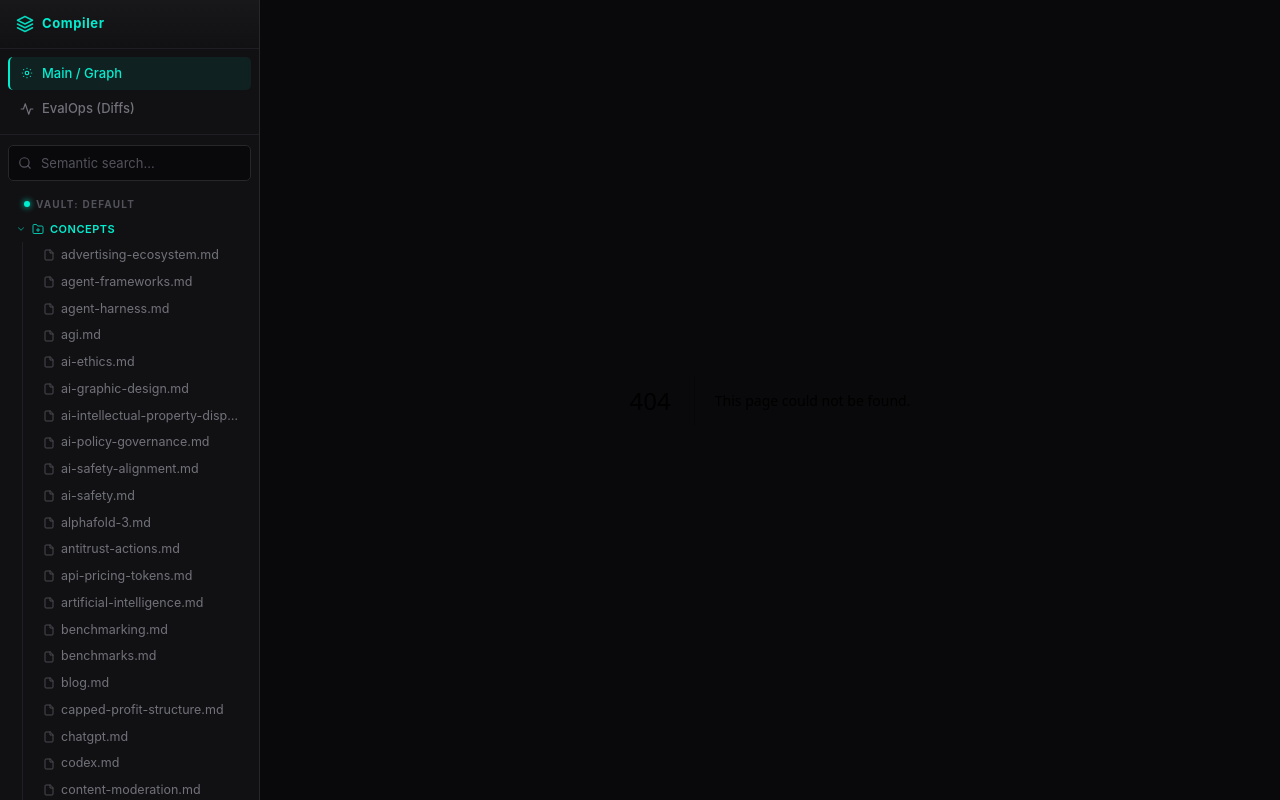
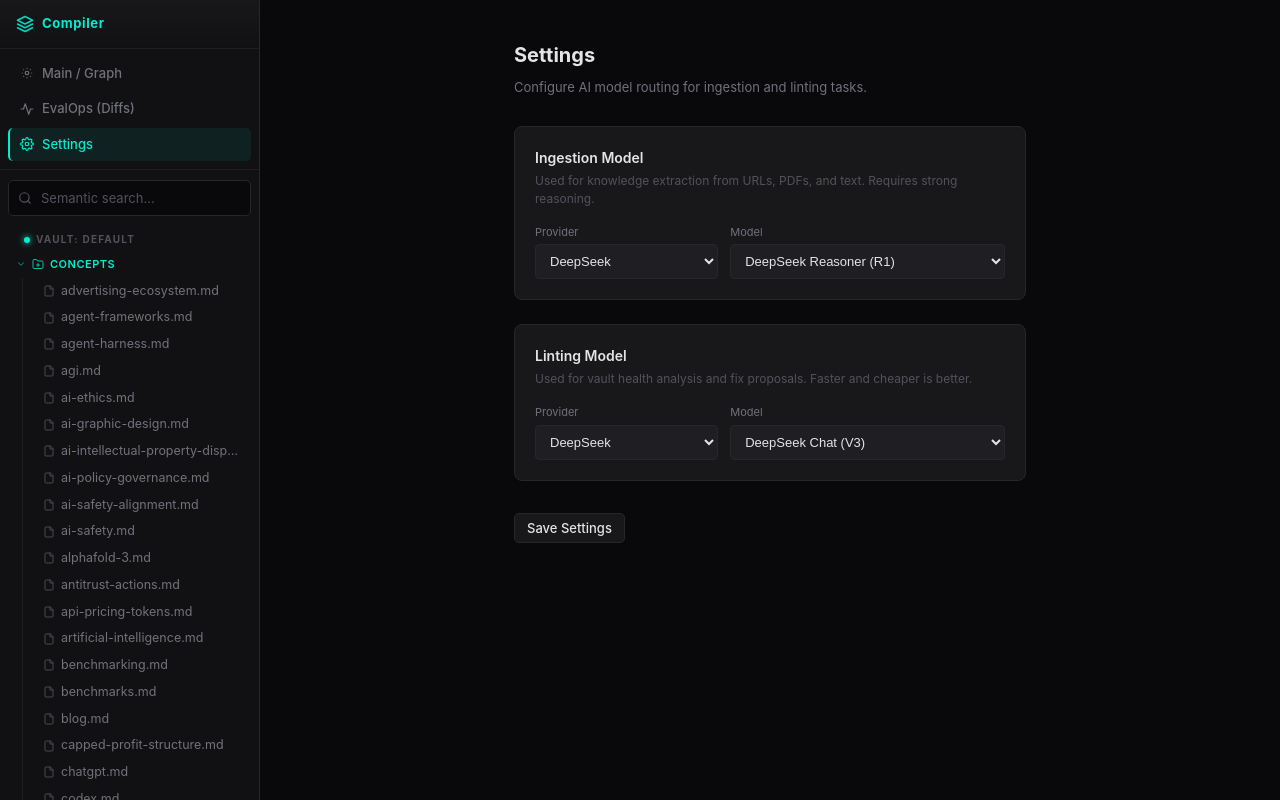
Before and after one commit to h01t/braniac, a Next.js app: page /settings in a window 1280 px wide. Before the commit this address had no page. Built offline with nearby package versions, Linux system fonts and the light colour scheme.

Commit message:
feat: settings page with model routing UI and sidebar nav

```diff
--- a/src/app/layout.tsx
+++ b/src/app/layout.tsx
@@ -49,7 +49,7 @@ function SidebarResizer({ onResize }: { onResize: (w: number) => void }) {
   );
 }
 
-function NavIcon({ path }: { path: 'main' | 'evalops' }) {
+function NavIcon({ path }: { path: 'main' | 'evalops' | 'settings' }) {
   if (path === 'main') return (
     <svg width="14" height="14" viewBox="0 0 24 24" fill="none" stroke="currentColor" strokeWidth="2" strokeLinecap="round" strokeLinejoin="round">
       <circle cx="12" cy="12" r="3"/><line x1="12" y1="4" x2="12" y2="4.01"/><line x1="12" y1="20" x2="12" y2="20.01"/>
@@ -58,9 +58,14 @@ function NavIcon({ path }: { path: 'main' | 'evalops' }) {
       <line x1="6.34" y1="17.66" x2="6.35" y2="17.67"/><line x1="17.66" y1="6.34" x2="17.67" y2="6.35"/>
     </svg>
   );
+  if (path === 'evalops') return (
+    <svg width="14" height="14" viewBox="0 0 24 24" fill="none" stroke="currentColor" strokeWidth="2" strokeLinecap="round" strokeLinejoin="round">
+      <polyline points="22 12 18 12 15 21 9 3 6 12 2 12"/>
+    </svg>
+  );
   return (
     <svg width="14" height="14" viewBox="0 0 24 24" fill="none" stroke="currentColor" strokeWidth="2" strokeLinecap="round" strokeLinejoin="round">
-      <polyline points="22 12 18 12 15 21 9 3 6 12 2 12"/>
+      <circle cx="12" cy="12" r="3"/><path d="M19.4 15a1.65 1.65 0 0 0 .33 1.82l.06.06a2 2 0 0 1 0 2.83 2 2 0 0 1-2.83 0l-.06-.06a1.65 1.65 0 0 0-1.82-.33 1.65 1.65 0 0 0-1 1.51V21a2 2 0 0 1-2 2 2 2 0 0 1-2-2v-.09A1.65 1.65 0 0 0 9 19.4a1.65 1.65 0 0 0-1.82.33l-.06.06a2 2 0 0 1-2.83 0 2 2 0 0 1 0-2.83l.06-.06A1.65 1.65 0 0 0 4.68 15a1.65 1.65 0 0 0-1.51-1H3a2 2 0 0 1-2-2 2 2 0 0 1 2-2h.09A1.65 1.65 0 0 0 4.6 9a1.65 1.65 0 0 0-.33-1.82l-.06-.06a2 2 0 0 1 0-2.83 2 2 0 0 1 2.83 0l.06.06A1.65 1.65 0 0 0 9 4.68a1.65 1.65 0 0 0 1-1.51V3a2 2 0 0 1 2-2 2 2 0 0 1 2 2v.09a1.65 1.65 0 0 0 1 1.51 1.65 1.65 0 0 0 1.82-.33l.06-.06a2 2 0 0 1 2.83 0 2 2 0 0 1 0 2.83l-.06.06A1.65 1.65 0 0 0 19.4 9a1.65 1.65 0 0 0 1.51 1H21a2 2 0 0 1 2 2 2 2 0 0 1-2 2h-.09a1.65 1.65 0 0 0-1.51 1z"/>
     </svg>
   );
 }
@@ -82,6 +87,7 @@ export default function RootLayout({ children }: { children: React.ReactNode })
   }, []);
 
   const isEvalops = pathname?.startsWith('/evalops');
+  const isSettings = pathname?.startsWith('/settings');
 
   return (
     <html lang="en">
@@ -102,7 +108,7 @@ export default function RootLayout({ children }: { children: React.ReactNode })
             <nav className={styles.nav}>
               <a
                 href="/"
-                className={`${styles.navLink} ${!isEvalops ? styles.navLinkActive : ''}`}
+                className={`${styles.navLink} ${!isEvalops && !isSettings ? styles.navLinkActive : ''}`}
               >
                 <NavIcon path="main" />
                 Main / Graph
@@ -113,6 +119,13 @@ export default function RootLayout({ children }: { children: React.ReactNode })
               >
                 <NavIcon path="evalops" />
                 EvalOps (Diffs)
+              </a>
+              <a
+                href="/settings"
+                className={`${styles.navLink} ${isSettings ? styles.navLinkActive : ''}`}
+              >
+                <NavIcon path="settings" />
+                Settings
               </a>
             </nav>
 
--- /dev/null
+++ b/src/app/settings/page.tsx
@@ -0,0 +1,158 @@
+'use client';
+
+import { useEffect, useState } from 'react';
+
+interface ModelOption {
+  id: string;
+  name: string;
+}
+
+interface Settings {
+  ingestProvider: 'deepseek' | 'openai';
+  ingestModel: string;
+  lintProvider: 'deepseek' | 'openai';
+  lintModel: string;
+}
+
+type ProviderKey = 'deepseek' | 'openai';
+
+export default function SettingsPage() {
+  const [settings, setSettings] = useState<Settings | null>(null);
+  const [availableModels, setAvailableModels] = useState<Record<ProviderKey, ModelOption[]>>({ deepseek: [], openai: [] });
+  const [saving, setSaving] = useState(false);
+  const [saved, setSaved] = useState(false);
+
+  useEffect(() => {
+    fetch('/api/settings')
+      .then(r => r.json())
+      .then(data => {
+        setSettings(data.settings);
+        setAvailableModels(data.availableModels);
+      });
+  }, []);
+
+  if (!settings) return <div style={{ padding: 32, color: 'var(--text-muted)' }}>Loading settings...</div>;
+
+  const updateField = (field: keyof Settings, value: string) => {
+    setSaved(false);
+    const next = { ...settings, [field]: value };
+    if (field === 'ingestProvider') {
+      const models = availableModels[value as ProviderKey];
+      if (models.length > 0) next.ingestModel = models[0].id;
+    }
+    if (field === 'lintProvider') {
+      const models = availableModels[value as ProviderKey];
+      if (models.length > 0) next.lintModel = models[0].id;
+    }
+    setSettings(next);
+  };
+
+  const handleSave = async () => {
+    setSaving(true);
+    setSaved(false);
+    await fetch('/api/settings', {
+      method: 'POST',
+      headers: { 'Content-Type': 'application/json' },
+      body: JSON.stringify(settings),
+    });
+    setSaving(false);
+    setSaved(true);
+  };
+
+  return (
+    <div style={{ maxWidth: 560, margin: '0 auto', padding: '40px 24px' }}>
+      <h1 style={{ fontSize: 20, fontWeight: 700, color: 'var(--text-main)', marginBottom: 8 }}>Settings</h1>
+      <p style={{ fontSize: 13, color: 'var(--text-muted)', marginBottom: 28 }}>Configure AI model routing for ingestion and linting tasks.</p>
+
+      <div style={{ display: 'flex', flexDirection: 'column', gap: 24 }}>
+        <ModelSection
+          title="Ingestion Model"
+          description="Used for knowledge extraction from URLs, PDFs, and text. Requires strong reasoning."
+          provider={settings.ingestProvider}
+          model={settings.ingestModel}
+          models={availableModels[settings.ingestProvider]}
+          onProviderChange={v => updateField('ingestProvider', v)}
+          onModelChange={v => updateField('ingestModel', v)}
+        />
+
+        <ModelSection
+          title="Linting Model"
+          description="Used for vault health analysis and fix proposals. Faster and cheaper is better."
+          provider={settings.lintProvider}
+          model={settings.lintModel}
+          models={availableModels[settings.lintProvider]}
+          onProviderChange={v => updateField('lintProvider', v)}
+          onModelChange={v => updateField('lintModel', v)}
+        />
+      </div>
+
+      <div style={{ marginTop: 32, display: 'flex', alignItems: 'center', gap: 12 }}>
+        <button
+          className="btn-primary"
+          onClick={handleSave}
+          disabled={saving}
+        >
+          {saving ? 'Saving...' : 'Save Settings'}
+        </button>
+        {saved && <span style={{ fontSize: 13, color: 'var(--accent)' }}>Settings saved</span>}
+      </div>
+    </div>
+  );
+}
+
+function ModelSection({
+  title, description, provider, model, models,
+  onProviderChange, onModelChange,
+}: {
+  title: string;
+  description: string;
+  provider: string;
+  model: string;
+  models: ModelOption[];
+  onProviderChange: (v: string) => void;
+  onModelChange: (v: string) => void;
+}) {
+  return (
+    <div style={{ background: 'var(--bg-surface)', border: '1px solid var(--border)', borderRadius: 8, padding: 20 }}>
+      <h2 style={{ fontSize: 14, fontWeight: 600, color: 'var(--text-main)', marginBottom: 4 }}>{title}</h2>
+      <p style={{ fontSize: 12, color: 'var(--text-dim)', marginBottom: 16 }}>{description}</p>
+
+      <div style={{ display: 'flex', gap: 12 }}>
+        <div style={{ flex: 1 }}>
+          <label style={{ fontSize: 11, color: 'var(--text-muted)', display: 'block', marginBottom: 4 }}>Provider</label>
+          <select
+            value={provider}
+            onChange={e => onProviderChange(e.target.value)}
+            style={{
+              width: '100%', padding: '8px 10px', fontSize: 13,
+              background: 'var(--bg-hover)', color: 'var(--text-main)',
+              border: '1px solid var(--border)', borderRadius: 4,
+              outline: 'none',
+            }}
+          >
+            <option value="deepseek">DeepSeek</option>
+            <option value="openai">OpenAI</option>
+          </select>
+        </div>
+
+        <div style={{ flex: 1.5 }}>
+          <label style={{ fontSize: 11, color: 'var(--text-muted)', display: 'block', marginBottom: 4 }}>Model</label>
+          <select
+            value={model}
+            onChange={e => onModelChange(e.target.value)}
+            style={{
+              width: '100%', padding: '8px 10px', fontSize: 13,
+              background: 'var(--bg-hover)', color: 'var(--text-main)',
+              border: '1px solid var(--border)', borderRadius: 4,
+              outline: 'none',
+            }}
+          >
+            {models.map(m => (
+              <option key={m.id} value={m.id}>{m.name}</option>
+            ))}
+          </select>
+        </div>
+      </div>
+    </div>
+  );
+}
```
